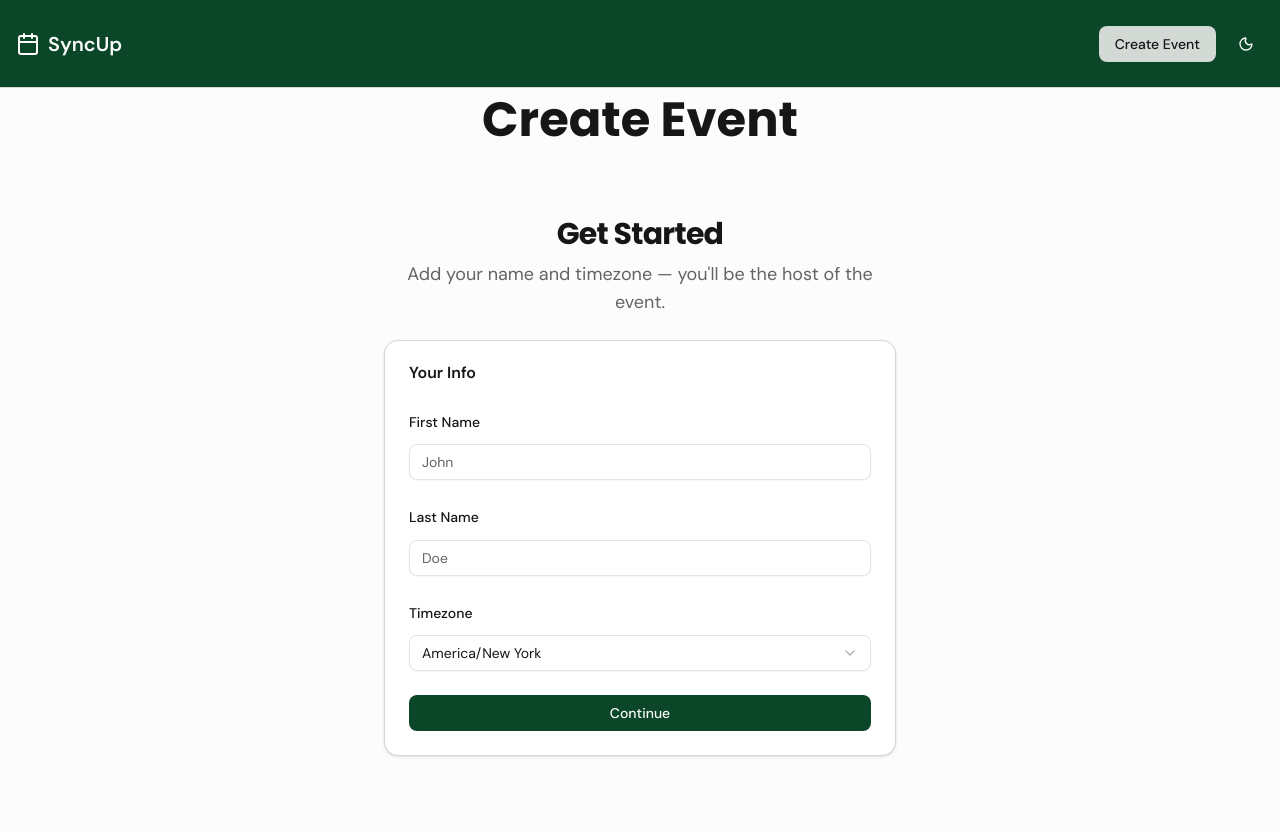
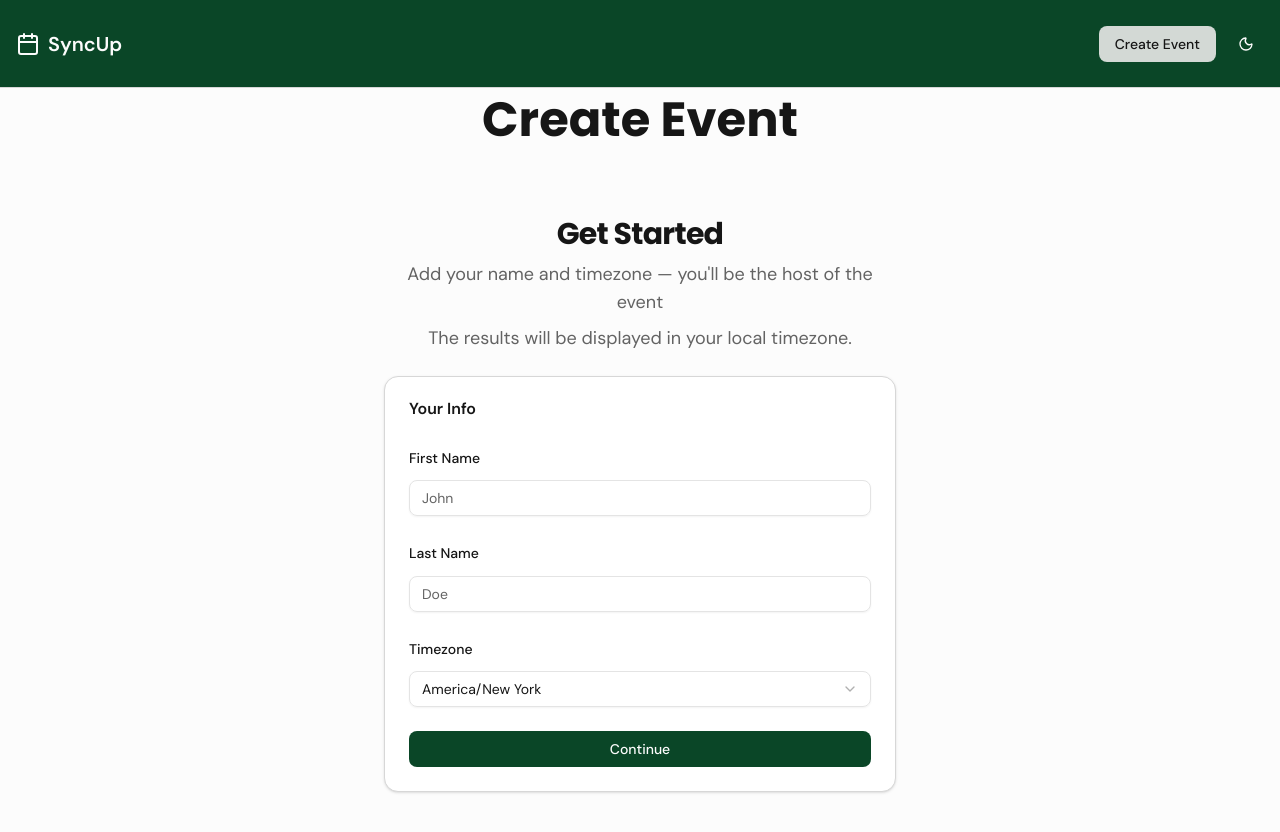
Before and after one commit to eltonSalanic/sync-up, a Next.js app: page /create/anon-user in a window 1280 px wide. Before the commit the page ends 800 px from the top, so only its background shows below. Built offline with nearby package versions, Linux system fonts and the light colour scheme.

Commit message:
update create event message

```diff
--- a/app/create/anon-user/page.tsx
+++ b/app/create/anon-user/page.tsx
@@ -46,7 +46,10 @@ export default async function CreateAnonUserPage({
       <div className="text-center space-y-2">
         <h1 className="text-3xl font-bold tracking-tight">Get Started</h1>
         <p className="text-muted-foreground text-lg">
-          Add your name and timezone — you&apos;ll be the host of the event.
+          Add your name and timezone — you&apos;ll be the host of the event
+        </p>
+        <p className="text-muted-foreground text-lg">
+          The results will be displayed in your local timezone.
         </p>
       </div>
       <AnonUserForm />
```
